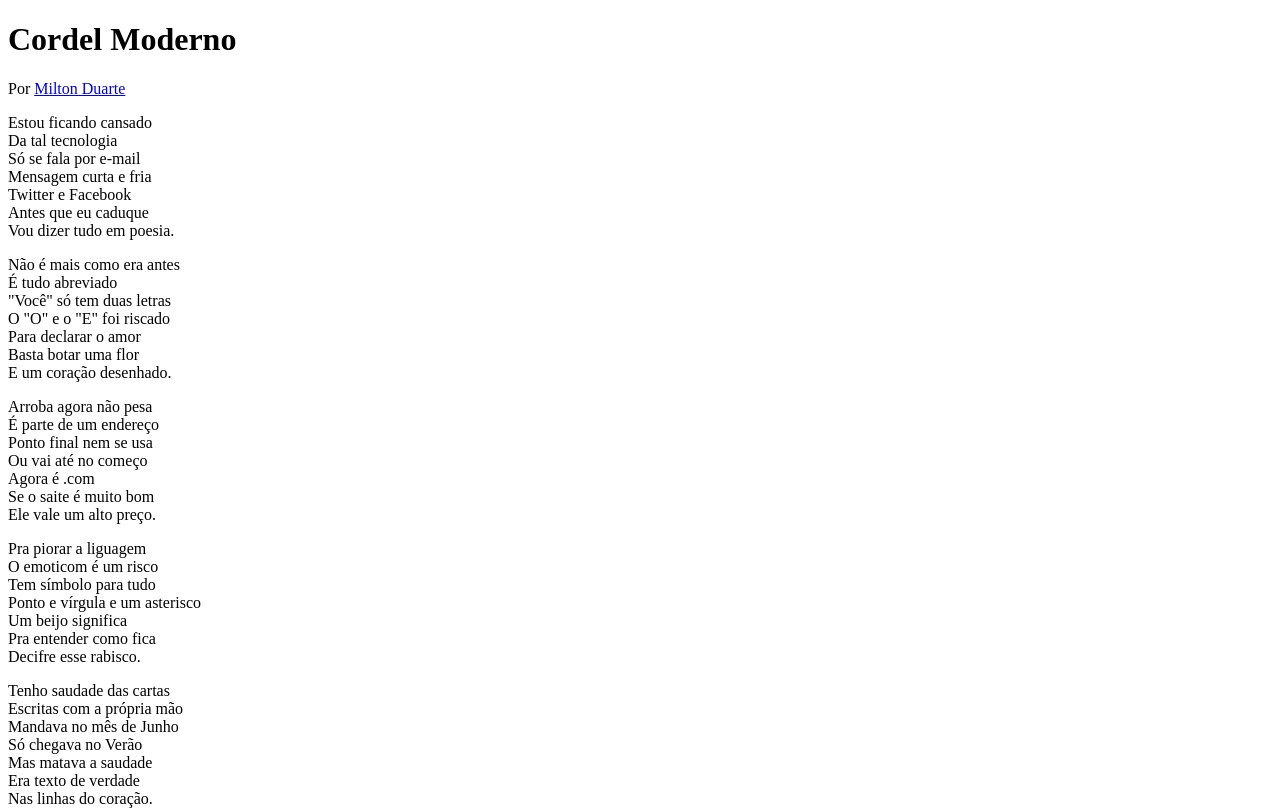
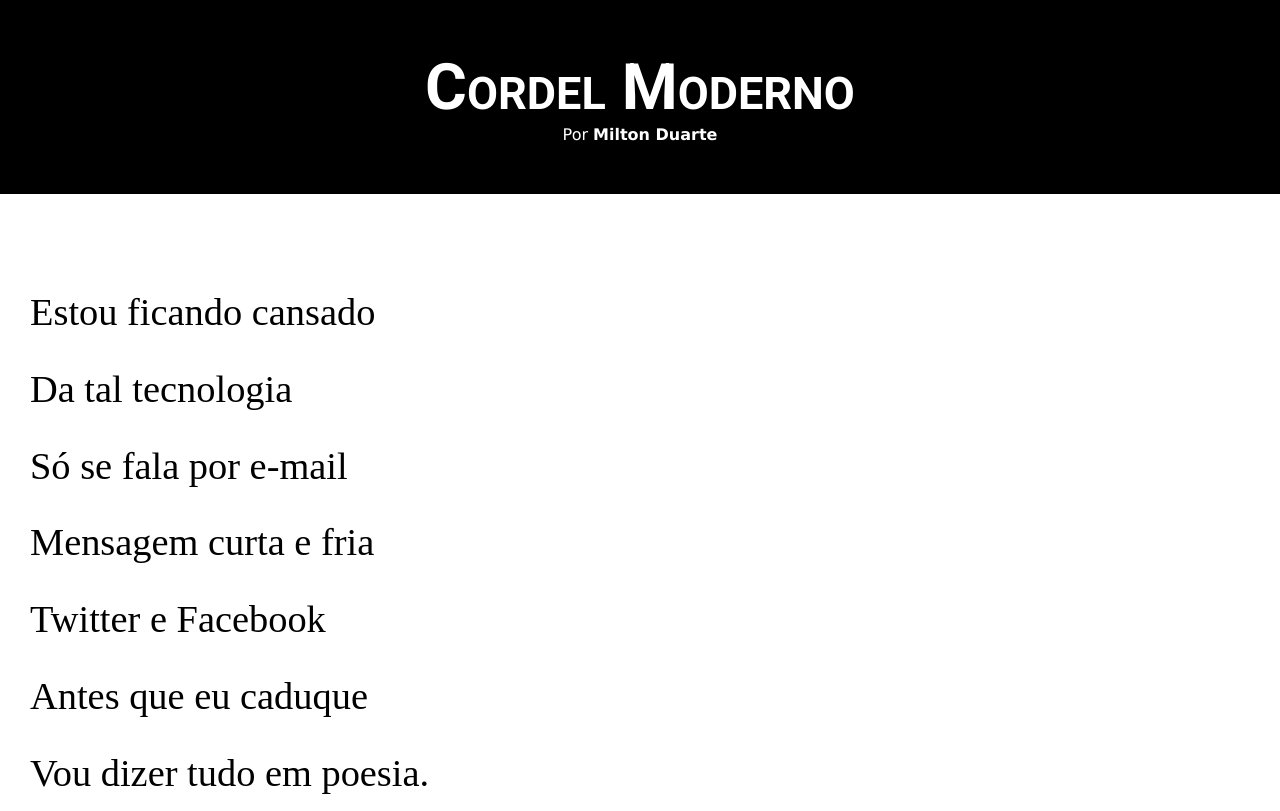
Before and after one commit to heitorda/desafio-cordel, a plain HTML site: page index.html in a window 1280 px wide. Shown: the top 811 px of the page. Drawn offline with Linux system fonts and the light colour scheme; a web font is replaced by a local one.

Commit message:
adicionei o css, e as fontes

```diff
--- a/index.html
+++ b/index.html
@@ -12,7 +12,7 @@
         <p>Por <a href="https://www.recantodasletras.com.br/poesias/3186743" target="_blank">Milton Duarte</a></p>
     </header>
 
-    <section>
+    <section class="normal">
         <p>
             Estou ficando cansado <br>
             Da tal tecnologia <br>
@@ -25,7 +25,7 @@
     </section>
 
 
-    <section>
+    <section class="imagem">
         <p>
             Não é mais como era antes <br>
             É tudo abreviado <br>
@@ -38,7 +38,7 @@
     </section>
 
 
-    <section>
+    <section class="normal">
         <p>
             Arroba agora não pesa<br>
             É parte de um endereço<br>
@@ -61,7 +61,7 @@
     </section>
 
 
-    <section>
+    <section class="imagem">
         <p>
             Tenho saudade das cartas<br>
             Escritas com a própria mão<br>
@@ -74,7 +74,7 @@
     </section>
 
 
-    <section>
+    <section class="normal">
         <p>
             Agora, escrevo e envio<br>
             Chegando na mesma hora<br>
--- a/style.css
+++ b/style.css
@@ -1 +1,82 @@
 @charset "UTF8";
+
+
+@import url('https://fonts.googleapis.com/css2?family=DM+Serif+Text&display=swap');
+
+@import url('https://fonts.googleapis.com/css2?family=Roboto:ital,wght@0,100;0,300;0,400;0,500;0,700;0,900;1,100;1,300;1,400;1,500;1,700;1,900&display=swap');
+
+:root{
+    --font1: Verdana, Geneva, Tahoma, sans-serif;
+    --font2: "Roboto", serif;
+    --font3: "DM Serif Text", serif;
+}
+
+*{
+    margin: 0px;
+    pad: 0px;
+}
+
+html, body{
+    min-height: 100vh;
+    background-color: darkgray;
+    font-family: var(--font1);
+}
+
+header{
+    background-color: black;
+    color: white;
+    text-align: center;
+}
+
+header > h1{
+    padding-top: 50px;
+    font-variant: small-caps;
+    font-family: var(--font2);
+    font-size: 5vw;
+}
+
+header > p{
+    padding-bottom: 50px;
+}
+
+a{
+    color: white;
+    text-decoration: none;
+    font-weight: bold;
+}
+
+header a:hover, footer a:hover{
+    text-decoration: underline;
+}
+
+section{
+    padding-top: 10vh;
+    padding-bottom: 10vh;
+    line-height: 2em;
+    padding-left: 30px;
+    font-family: var(--font3);
+    font-size: 3vw;
+}
+
+section.normal{
+    background-color: white;
+    color: black;
+}
+
+section.imagem{
+    background-color: rgb(66, 66, 66);
+    color: white;
+}
+
+section.imagem >p{
+    display: inline-block;
+    padding-right: 10px;
+    background-color: rgba(0, 0, 0, 0.212);
+}
+
+footer{
+    background-color: black;
+    text-align: center;
+    color: white;
+    padding: 10px;
+}
```
